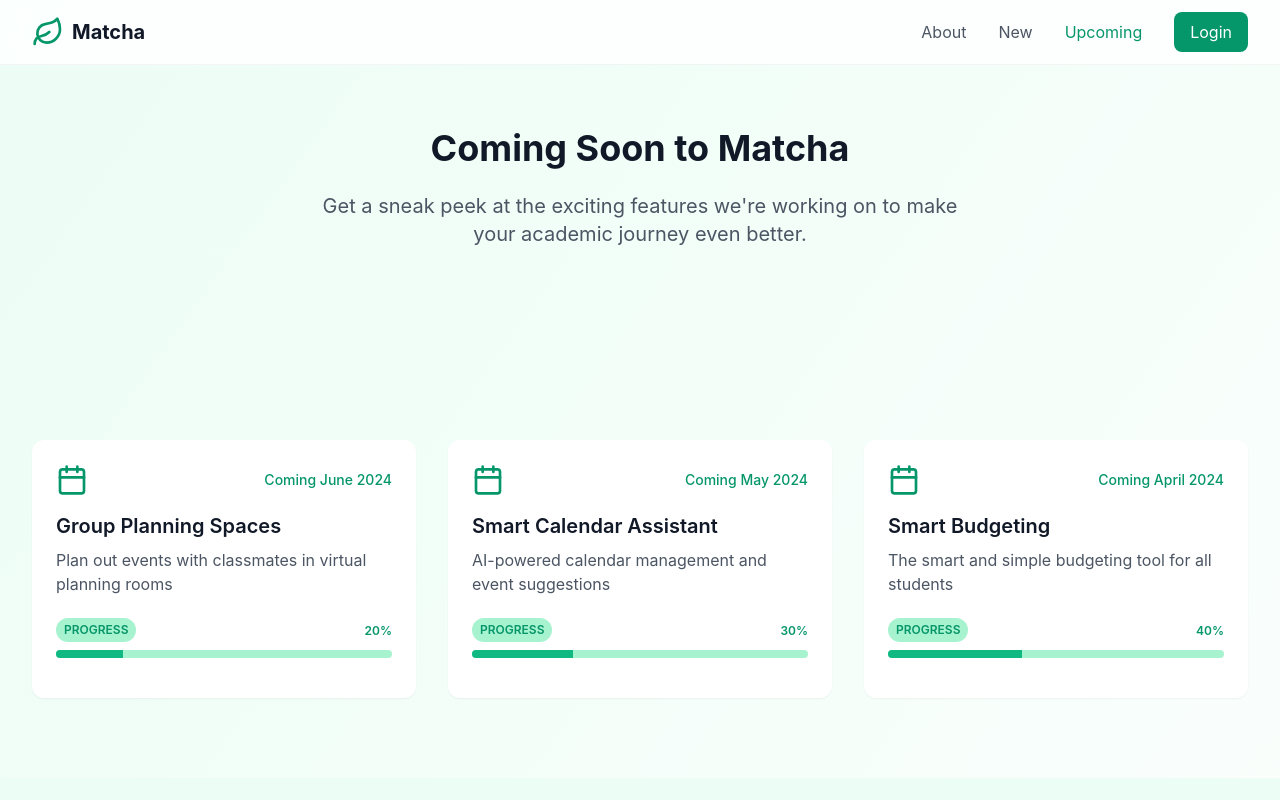
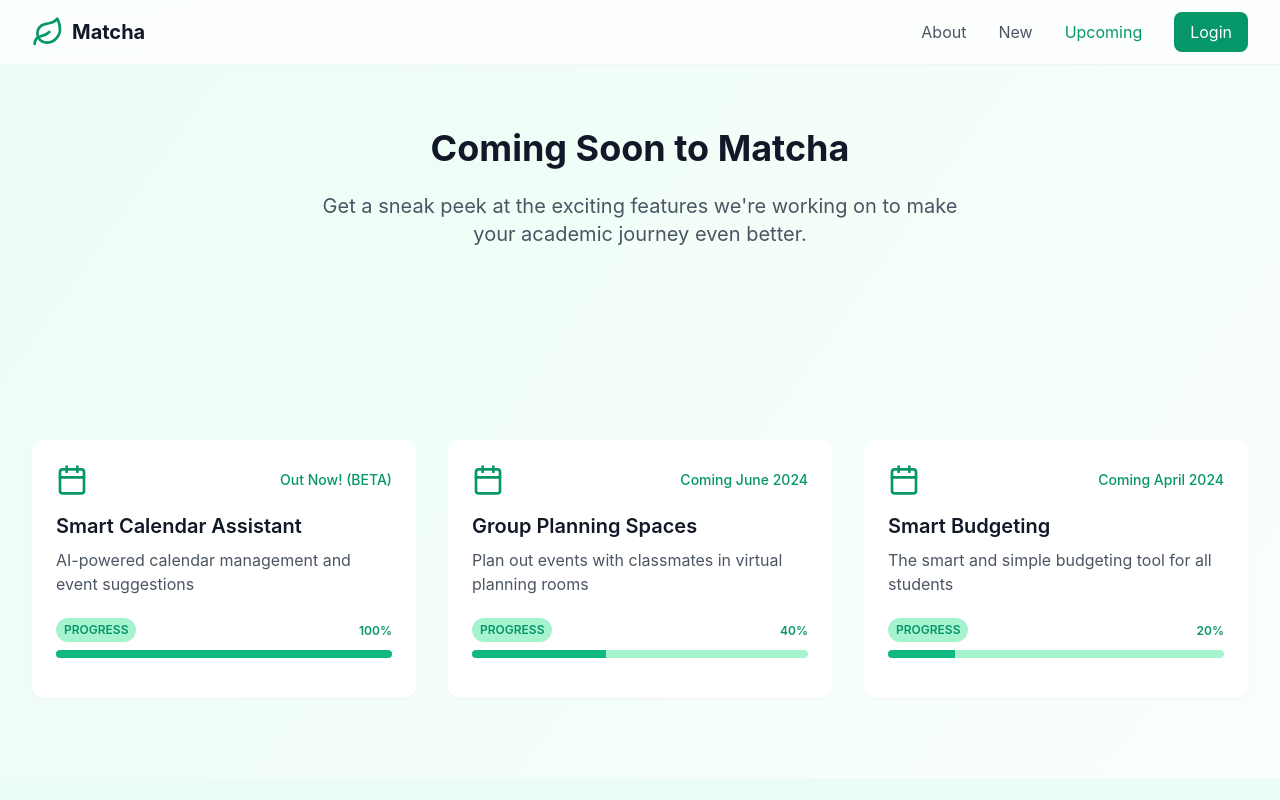
Before and after one commit to Frenzyz/matcha, a React (Vite) app: page /upcoming in a window 1280 px wide. Shown: the top 800 px of the page. Built offline with nearby package versions, Linux system fonts and the light colour scheme; what groq-sdk would draw is missing.

Commit message:
Upcoming Update!

```diff
--- a/src/pages/Upcoming.tsx
+++ b/src/pages/Upcoming.tsx
@@ -5,22 +5,22 @@ import { Leaf, ArrowRight, Calendar, Clock, Zap } from 'lucide-react';
 export default function Upcoming() {
   const upcomingFeatures = [
     {
+      title: "Smart Calendar Assistant",
+      description: "AI-powered calendar management and event suggestions",
+      releaseDate: "Out Now! (BETA)",
+      progress: 100
+    },
+    {
       title: "Group Planning Spaces",
       description: "Plan out events with classmates in virtual planning rooms",
       releaseDate: "Coming June 2024",
-      progress: 20
-    },
-    {
-      title: "Smart Calendar Assistant",
-      description: "AI-powered calendar management and event suggestions",
-      releaseDate: "Coming May 2024",
-      progress: 30
+      progress: 40
     },
     {
       title: "Smart Budgeting",
       description: "The smart and simple budgeting tool for all students",
       releaseDate: "Coming April 2024",
-      progress: 40
+      progress: 20
     }
   ];
 
```
